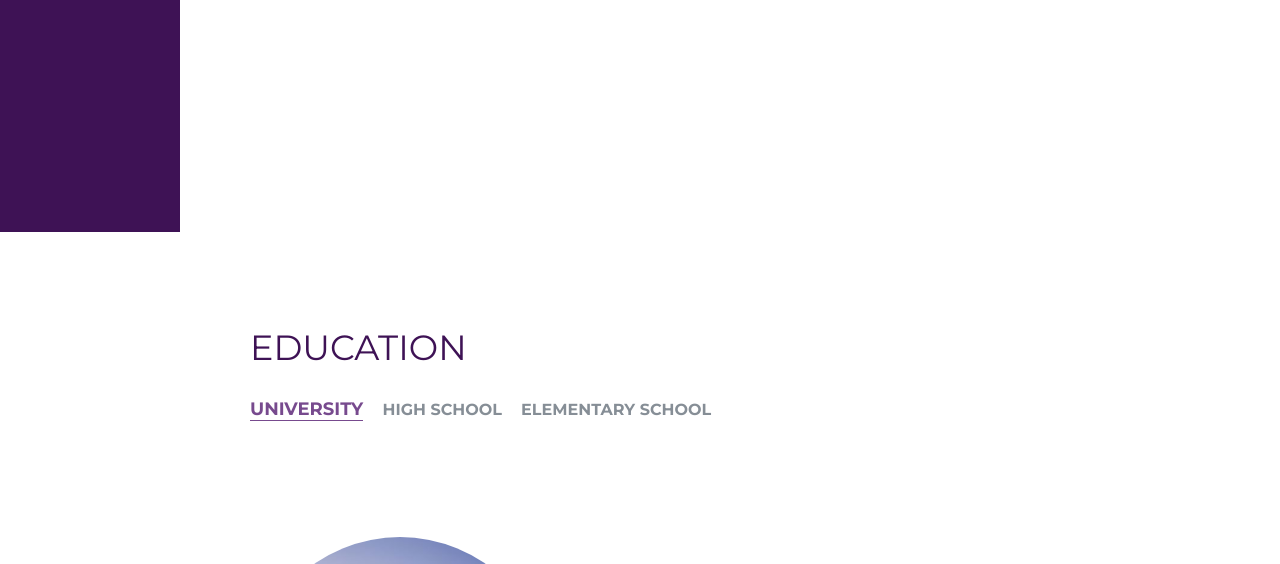
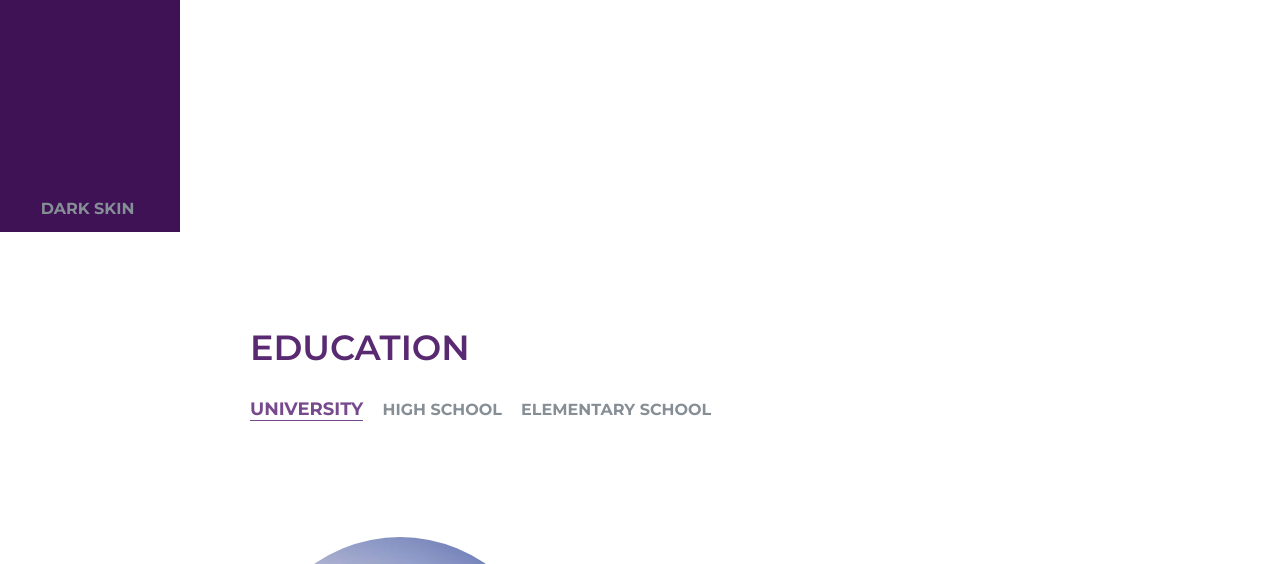
Before and after one commit to garry980318/ITW_projekt2, a plain HTML site: page index.html in a window 1280 px wide. Shown: the part 698-1262 px from the top of the page. Drawn offline with Linux system fonts and the light colour scheme.

Commit message:
Dark skin

```diff
--- a/css/style.css
+++ b/css/style.css
@@ -20,6 +20,10 @@ body {
     color: #868e96;
 }
 
+.dark-skin {
+    background-color: #0a0a0f;
+}
+
 #main {
     margin-left: 250px;
 }
@@ -35,7 +39,8 @@ h1 {
 h2 {
     font-size: 35px;
     text-transform: uppercase;
-    color: #3E1255;
+    color: #592A71;
+    font-weight: 550;
 }
 
 h3 {
@@ -107,6 +112,11 @@ h5 {
 #page-logo a img:hover {
     cursor: pointer;
     border: 3px solid rgba(255, 255, 255, 0.8);
+}
+
+#skin-changer {
+    padding-left: 35px;
+    padding-top: 250px;
 }
 
 .rounded-circle {
@@ -266,3 +276,8 @@ footer {
     cursor: pointer;
     color: #774A8E;
 }
+
+/* MOBILE CSS */
+@media screen and (max-width: 576px) {
+
+}
--- a/index.html
+++ b/index.html
@@ -7,8 +7,10 @@
 <head>
     <meta charset="utf-8">
     <title>Some fictional person</title>
-        <link href="https://fonts.googleapis.com/css?family=Crimson+Text:400,400i,600|Montserrat:200,300,400,600,700" rel="stylesheet">
-        <link rel="stylesheet" type="text/css" href="css/style.css">
+    <link href="https://fonts.googleapis.com/css?family=Crimson+Text:400,400i,600|Montserrat:200,300,400,600,700"
+        rel="stylesheet">
+    <meta name="viewport" content="width=device-width, initial-scale=1">
+    <link rel="stylesheet" type="text/css" media="screen" href="css/style.css">
     <script src="js/jquery-3.5.0.min.js"></script>
     <script src="js/highlight.js"></script>
 </head>
@@ -32,6 +34,10 @@
                 <li><a href="#section-experience">Experience</a></li>
                 <li><a href="#section-interests">Interests</a></li>
             </ul>
+            <div id="skin-changer">
+                <a id="btn-skin" class="btn">Dark skin</a>
+            </div>
+            <script src="js/skin.js"></script>
         </div>
     </nav>
 
@@ -46,7 +52,9 @@
                 <h4>+420123456789</h4>
                 <h4><a class="email" href="mailto:name@email.com">name@email.com</a></h4>
                 <p>
-                        Lorem ipsum dolor sit amet, consectetur adipiscing elit. Quisque sodales nulla ut consequat porttitor. Quisque consectetur consequat tortor, non sagittis purus porttitor quis. Vestibulum aliquet ut libero scelerisque ultrices. Curabitur.
+                    Lorem ipsum dolor sit amet, consectetur adipiscing elit. Quisque sodales nulla ut consequat
+                    porttitor. Quisque consectetur consequat tortor, non sagittis purus porttitor quis. Vestibulum
+                    aliquet ut libero scelerisque ultrices. Curabitur.
                 </p>
                 <div class="social">
                     <a href="https://www.facebook.com"><img src="img/fb.png" alt="Facebook"></a>
@@ -108,4 +116,5 @@
         </footer>
     </div>
 </body>
+
 </html>
--- /dev/null
+++ b/js/skin.js
@@ -0,0 +1,24 @@
+// Author: Radoslav Grenčík, xgrenc00@stud.fit.vutbr.cz
+
+// CHANGE BETWEEN PAGE SKINS
+function changeSkin() {
+    if (localStorage.clickcount % 2 != 0) {
+        $("#btn-skin").text("Dark skin");
+        $("body").removeClass("dark-skin");
+    } else {
+        $("#btn-skin").text("Light skin");
+        $("body").addClass("dark-skin");
+    }
+}
+
+$(window).on("load", function() {
+    if (!localStorage.clickcount) {
+        localStorage.clickcount = 1;
+    }
+    changeSkin();
+});
+
+$("#btn-skin").click(function() {
+    localStorage.clickcount = Number(localStorage.clickcount) + 1;
+    changeSkin();
+});
```
Lines whose indentation alone changed are shown as unchanged.
